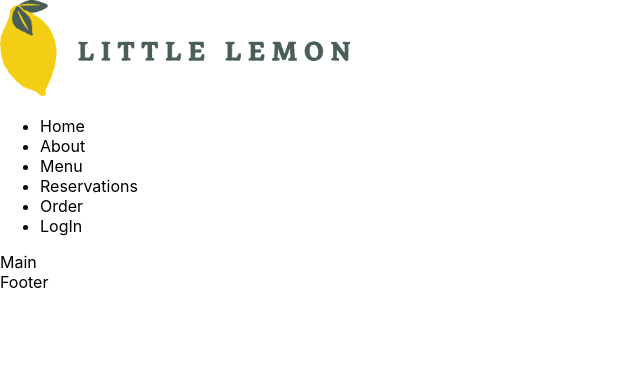
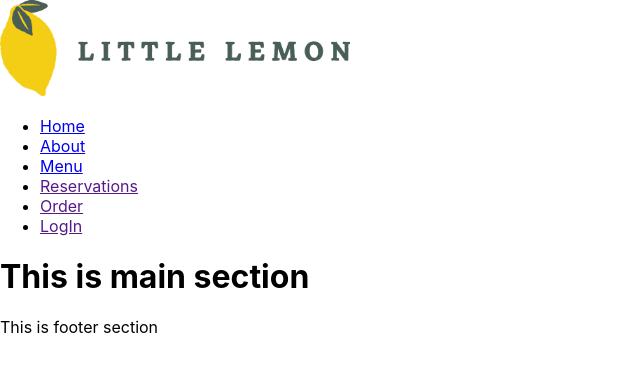
Before and after one commit to AshrafMuhammadNaeem/littlelemon-web, a React (Create React App) app: page / in a window 1280 px wide. Shown: the top 372 px of the page, without its empty margins (0-640 px from the left). Built offline with nearby package versions, Linux system fonts and the light colour scheme.

Commit message:
Updating Components
In each component, return the semantic HTML element.

```diff
--- a/src/Footer.js
+++ b/src/Footer.js
@@ -2,6 +2,6 @@ import React from "react";
 
 export const Footer = () => {
     return(
-        <div>Footer</div>
+        <footer>This is footer section</footer>
     )
 }
--- a/src/Header.js
+++ b/src/Header.js
@@ -3,6 +3,8 @@ import logo1 from './images/logo1.png'
 
 export const Header = () => {
   return (
-    <img src={logo1} alt="Logo" width={350}></img>
+    <header>
+      <img src={logo1} alt="Logo" width={350}></img>
+    </header>
   )
 }
--- a/src/Main.js
+++ b/src/Main.js
@@ -2,6 +2,7 @@ import React from "react";
 
 export const Main = () => {
     return(
-        <div> Main</div>
+        <main>
+            <h1>This is main section </h1></main>
     )
 }
--- a/src/Nav.js
+++ b/src/Nav.js
@@ -2,13 +2,17 @@ import React from 'react'
 
 export const Nav = () => {
   return (
-    <ul>
-        <li>Home</li>
-        <li>About</li>
-        <li>Menu</li>
-        <li>Reservations</li>
-        <li>Order</li>
-        <li>LogIn</li>
+    <nav>
+      <ul>
+        <li><a href='#'> Home</a> </li>
+        <li><a href='#'> About</a> </li>
+        <li><a href='#'> Menu</a> </li>
+        <li><a href=''> Reservations</a> </li>
+        <li><a href=''> Order</a> </li>
+        <li><a href=''> LogIn</a> </li>
     </ul>
+
+    </nav>
+
   )
 }
```
